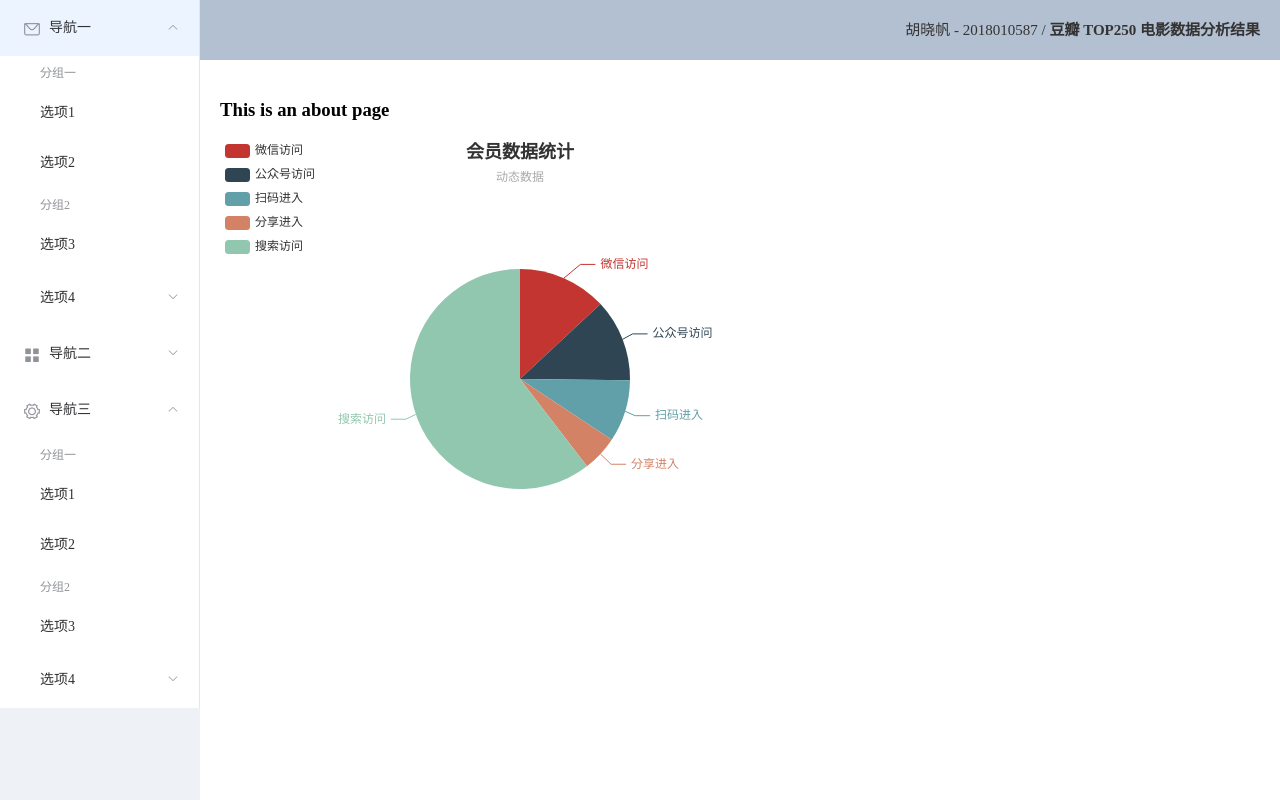
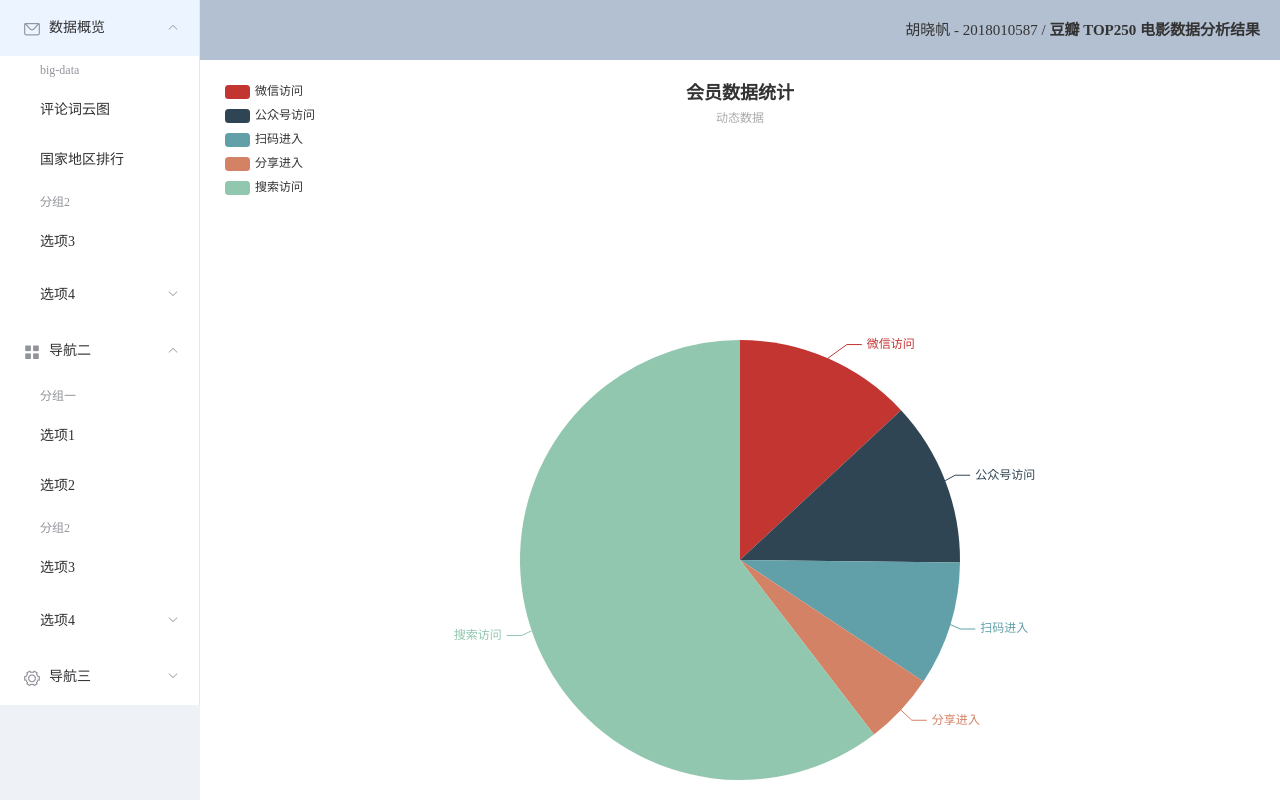
Before and after one commit to emptinessboy/echarts-mapreduce-douban, a Vue app: page /#/about in a window 1280 px wide. Built offline with nearby package versions, Linux system fonts and the light colour scheme.

Commit message:
可以输出国家地区图形了

```diff
--- /dev/null
+++ b/public/ststic/country_count.json
@@ -0,0 +1 @@
+[["美国","日本","英国","中国香港","中国大陆","法国","德国","韩国","意大利","中国台湾","加拿大","澳大利亚","印度","瑞士","西班牙","南非","新西兰","瑞典","伊朗","巴西","黎巴嫩","捷克","波兰","泰国","希腊","爱尔兰","奥地利","俄罗斯","荷兰","阿根廷","阿联酋","丹麦"],[{"name":"美国","value":136},{"name":"日本","value":35},{"name":"英国","value":35},{"name":"中国香港","value":29},{"name":"中国大陆","value":23},{"name":"法国","value":20},{"name":"德国","value":17},{"name":"韩国","value":12},{"name":"意大利","value":10},{"name":"中国台湾","value":8},{"name":"加拿大","value":7},{"name":"澳大利亚","value":7},{"name":"印度","value":4},{"name":"瑞士","value":4},{"name":"西班牙","value":4},{"name":"南非","value":3},{"name":"新西兰","value":3},{"name":"瑞典","value":2},{"name":"伊朗","value":2},{"name":"巴西","value":2},{"name":"黎巴嫩","value":1},{"name":"捷克","value":1},{"name":"波兰","value":1},{"name":"泰国","value":1},{"name":"希腊","value":1},{"name":"爱尔兰","value":1},{"name":"奥地利","value":1},{"name":"俄罗斯","value":1},{"name":"荷兰","value":1},{"name":"阿根廷","value":1},{"name":"阿联酋","value":1},{"name":"丹麦","value":1}]]
--- a/src/App.vue
+++ b/src/App.vue
@@ -2,15 +2,15 @@
   <div id="app">
     <el-container style="height: 100vh; border: 0px">
       <el-aside width="200px" style="background-color: rgb(238, 241, 246)">
-        <el-menu :default-openeds="['1', '3']" router>
+        <el-menu :default-openeds="['1', '2']" router>
           <el-submenu index="1">
             <template slot="title"
-              ><i class="el-icon-message"></i>导航一</template
+              ><i class="el-icon-message"></i>数据概览</template
             >
             <el-menu-item-group>
-              <template slot="title">分组一</template>
-              <el-menu-item index="1-1">选项1</el-menu-item>
-              <el-menu-item index="1-2">选项2</el-menu-item>
+              <template slot="title">big-data</template>
+              <el-menu-item index="comments-word">评论词云图</el-menu-item>
+              <el-menu-item index="country-and-place">国家地区排行</el-menu-item>
             </el-menu-item-group>
             <el-menu-item-group title="分组2">
               <el-menu-item index="1-3">选项3</el-menu-item>
@@ -108,4 +108,5 @@ body {
 .el-aside {
   color: #333;
 }
+
 </style>
--- a/src/router/index.js
+++ b/src/router/index.js
@@ -2,6 +2,7 @@ import Vue from "vue";
 import VueRouter from "vue-router";
 import Home from "../views/Home.vue";
 import CommentsWordCount from "@/views/CommentsWordCount";
+import CountryAndPlace from "@/views/CountryAndPlace";
 
 Vue.use(VueRouter);
 
@@ -15,6 +16,11 @@ const routes = [
     path: "/comments-word",
     name: "CommentWordCount",
     component: CommentsWordCount
+  },
+  {
+    path: "/country-and-place",
+    name: "CountryAndPlace",
+    component: CountryAndPlace
   },
   {
     path: "/about",
--- a/src/views/About.vue
+++ b/src/views/About.vue
@@ -1,7 +1,6 @@
 <template>
-  <div class="about">
-    <h1>This is an about page</h1>
-    <v-chart :options="polar"/>
+  <div class="bingtu">
+    <v-chart :options="polar" :auto-resize="true"/>
   </div>
 </template>
 
@@ -67,3 +66,9 @@ export default {
   }
 }
 </script>
+<style scoped>
+.bingtu{
+  height: 100vh;
+  width: 100%;
+}
+</style>
--- a/src/views/CommentsWordCount.vue
+++ b/src/views/CommentsWordCount.vue
@@ -1,5 +1,10 @@
 <template>
-  <div ref="wordcloud" class="wordcloud"></div>
+  <div>
+    <div style="height:25px;text-align: center;padding-bottom: 20px;margin-top: -15px;">
+      <h1>豆瓣前250电影评论区 中文分词 词云图</h1>
+    </div>
+    <div ref="wordcloud" class="wordcloud"></div>
+  </div>
 </template>
 
 <script>
@@ -20,8 +25,10 @@ export default {
     axios.get("/ststic/comments_word_count.json").then(response => {
       _this.wordList = response.data;
       // 无效数据处理
-      _this.wordList[0].value=0
-      _this.wordList[6].value=0
+      // _this.wordList[0].value = 0;
+      // _this.wordList[4].value = 0;
+      // _this.wordList[7].value = 0;
+      // _this.wordList[6].value = 0;
       // 当数据获取完后再初始化echarts
       _this.initchart();
       // console.log(response.data);
@@ -41,7 +48,7 @@ export default {
             //用来调整字的大小范围
             // Text size range which the value in data will be mapped to.
             // Default to have minimum 12px and maximum 60px size.
-            sizeRange: [11, 125],
+            sizeRange: [9, 125],
             // Text rotation range and step in degree. Text will be rotated randomly in range [-90,                                                                             90] by rotationStep 45
             //用来调整词的旋转方向，，[0,0]--代表着没有角度，也就是词为水平方向，需要设置角度参考注释内容
             // rotationRange: [-45, 0, 45, 90],
@@ -86,7 +93,7 @@ export default {
 <style scoped>
 .wordcloud {
   width: 100%;
-  height: calc(100vh - 100px);
+  height: calc(100vh - 150px);
   margin: auto;
 }
 </style>
--- /dev/null
+++ b/src/views/CountryAndPlace.vue
@@ -0,0 +1,78 @@
+<template>
+  <v-chart :options="polar" :auto-resize="true" />
+</template>
+
+<script>
+import ECharts from "vue-echarts"; // 在 webpack 环境下指向 components/ECharts.vue
+// 手动引入 ECharts 各模块来减小打包体积
+import "echarts/lib/chart/bar";
+import "echarts/lib/component/tooltip";
+import "echarts/lib/chart/pie";
+import "echarts/lib/component/polar";
+import "echarts/lib/component/legend";
+import "echarts/lib/component/title.js";
+import axios from "axios";
+
+export default {
+  name: "CountryAndPlace",
+  components: {
+    "v-chart": ECharts
+  },
+  mounted() {
+    let _this = this
+    axios
+      .get("/ststic/country_count.json")
+      .then(response => {
+        console.log(response.data)
+        _this.polar.legend.data = response.data[0]
+        _this.polar.series[0].data = response.data[1]
+      })
+      .catch()
+      .finally();
+  },
+  data() {
+    return {
+      polar: {
+        title: {
+          text: "国家和地区数据统计",
+          subtext: "动态数据",
+          x: "center"
+        },
+        tooltip: {
+          trigger: "item",
+          formatter: "{a} <br/>{b} : {c} ({d}%)"
+        },
+        legend: {
+          show: true,
+          orient: "vertical",
+          left: "left",
+          data: []
+        },
+        series: [
+          {
+            name: "拍摄国家 / 地区",
+            type: "pie",
+            radius: "55%",
+            center: ["50%", "60%"],
+            data: [],
+            itemStyle: {
+              emphasis: {
+                shadowBlur: 10,
+                shadowOffsetX: 0,
+                shadowColor: "rgba(0, 0, 0, 0.5)"
+              }
+            }
+          }
+        ]
+      }
+    };
+  }
+};
+</script>
+
+<style>
+.echarts {
+  width: 100%;
+  height: 100%;
+}
+</style>
```
Also changed, not shown: public/ststic/comments_word_count.json.
